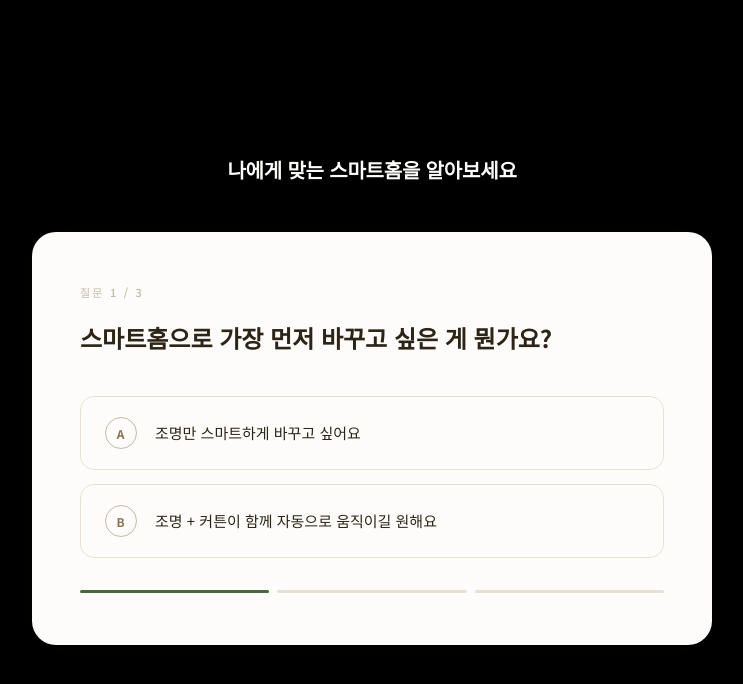
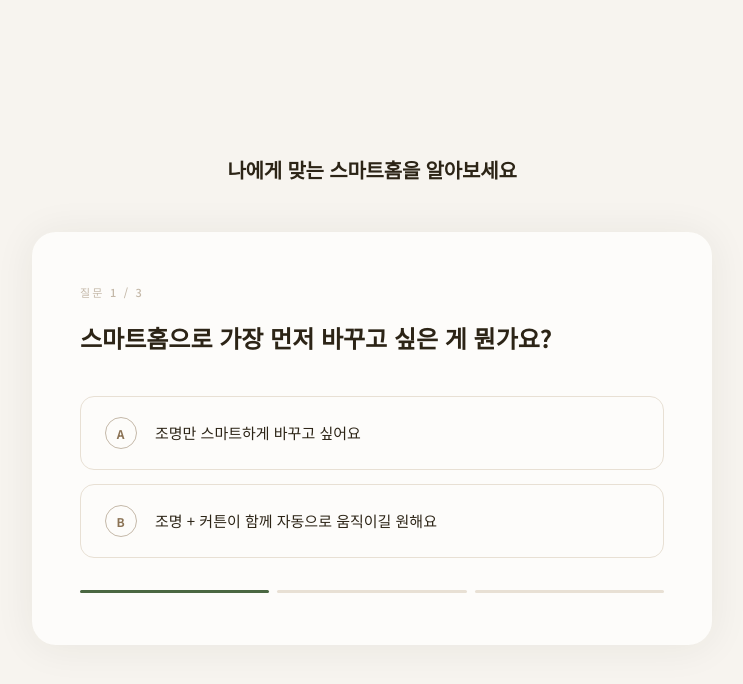
Before and after one commit to insung-lll/smarthome-recommend, a website: page index.html in a window 1280 px wide. Shown: the whole page, without its empty margins (268-1011 px from the left). Drawn offline with Linux system fonts and the light colour scheme.

Commit message:
feat: update background color to use CSS variable for consistency
Co-authored-by: insung jung <261684359+insung-lll@users.noreply.github.com>

```diff
--- a/index.html
+++ b/index.html
@@ -25,7 +25,7 @@
 
   body {
     font-family: 'Noto Sans KR', sans-serif;
-    background: #000000;
+    background: var(--cream);
     color: var(--text);
     min-height: 100vh;
     display: flex;
@@ -41,7 +41,7 @@
     font-size: 20px;
     font-weight: 700;
     letter-spacing: -0.01em;
-    color: var(--warm-white);
+    color: var(--dark);
     margin-bottom: 48px;
     opacity: 0;
     animation: fadeUp 0.6s ease forwards;
```
